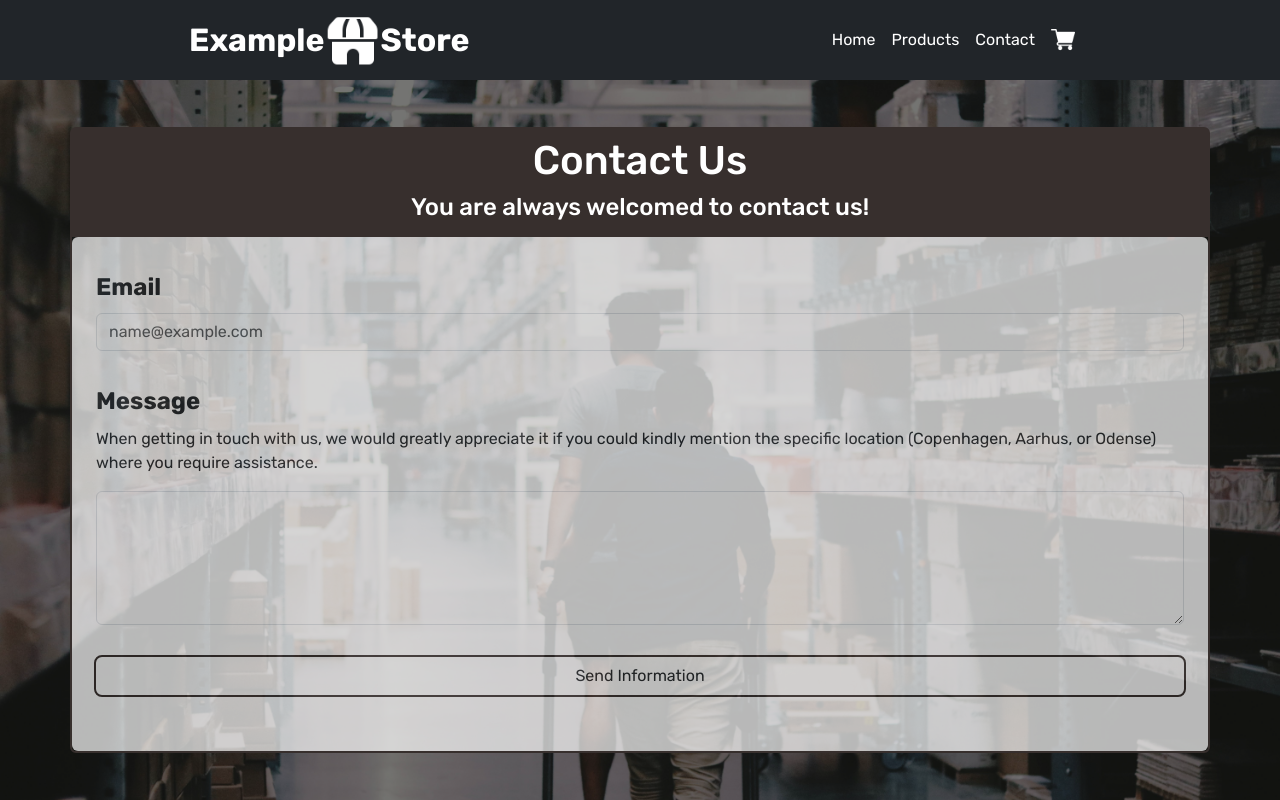
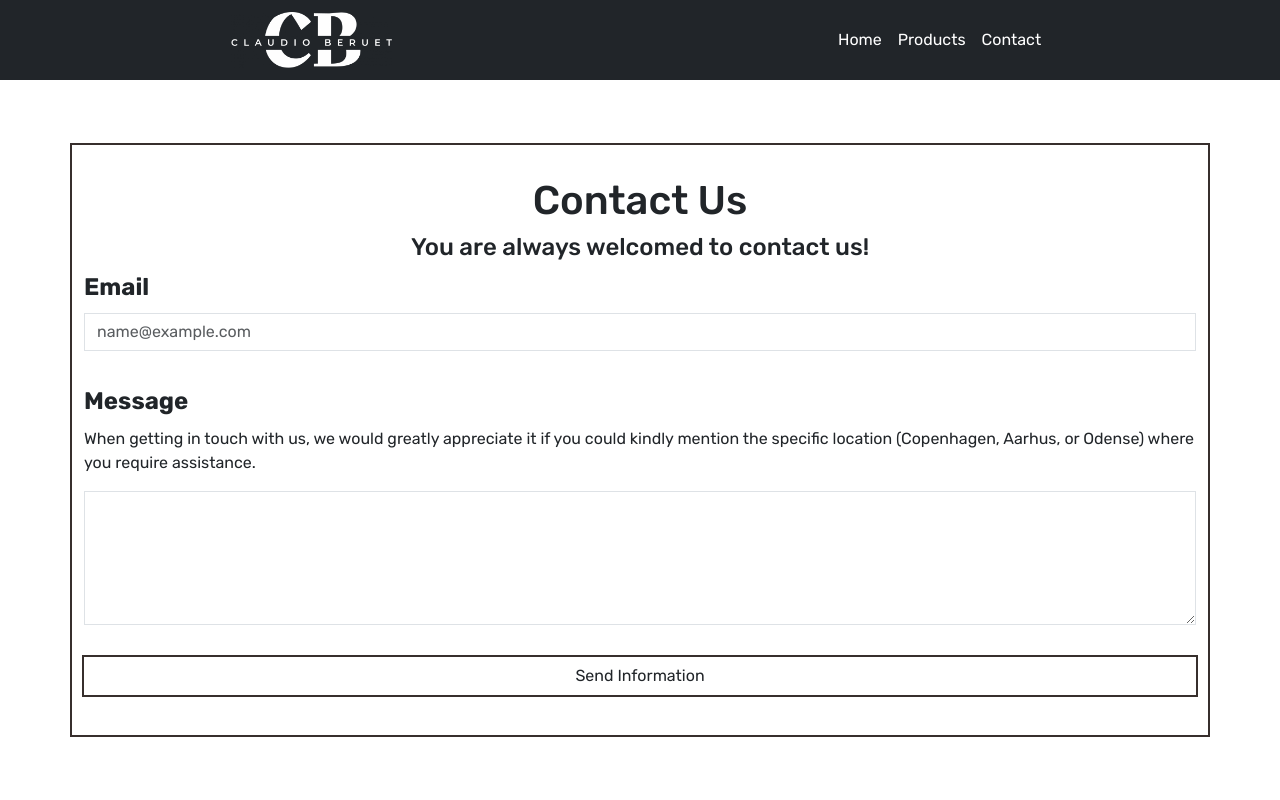
Before and after one commit to MarcoBMor/MyStoreWithAngular, an Angular app: page /contact in a window 1280 px wide. Built offline with nearby package versions, Linux system fonts and the light colour scheme.

Commit message:
Revert "Logo and cotacto improves - Cart"
This reverts commit 6c6fcd48ba48cc9c0778d6d0a3fed12bfe3ac022.

```diff
--- a/src/app/app.component.css
+++ b/src/app/app.component.css
@@ -17,43 +17,3 @@ nav{
 .nav-link{
     font-size: 1rem;
 }
-
-.textoLogo{
-    text-align: center;
-    font-size: 2rem;
-    font-weight: bold;
-}
-
-#cart{
-    height: 3vh;
-}
-
-.cart-wrapper {
-    position: relative;
-    width: 3rem;
-}
-
-.cart-container {
-    position: absolute;
-    top: 0;
-    left: 0;
-    transition: left 0.3s ease;
-}
-
-.cart-wrapper:hover .cart-container  {
-    left: 25px;
-}
-
-.cart-wrapper:hover .cart-counter  {
-    left: 25px;
-    opacity: 1;
-}
-
-.cart-counter{
-    color: white;
-    font-size: 1rem;
-    text-align: center;
-    font-weight: bold;
-    opacity: 0;
-    transition: opacity 0.3s ease;
-}
--- a/src/app/app.component.html
+++ b/src/app/app.component.html
@@ -1,13 +1,7 @@
 <nav class="navbar navbar-expand-lg" data-bs-theme="dark" [ngClass]="{'transparent-nav': transparentNav, 'bg-dark': !transparentNav, 'scrolled fixed-top': scrolled}">
   <div class="container-fluid justify-content-around">
     <div>
-      <a class="navbar-brand mx-auto" routerLink="" [ngClass]="{active: menuOption == 'home'}" (click)="onOption('home')">
-        <div class="d-flex justify-content-center align-items-center">
-          <span class="textoLogo">Example</span>
-          <img id="logo" src="../assets/images/logo.png" alt="logo">
-          <span class="textoLogo">Store</span>
-        </div>
-      </a>
+      <a class="navbar-brand mx-auto" routerLink="" [ngClass]="{active: menuOption == 'home'}" (click)="onOption('home')"><img id="logo" src="../assets/images/logo.png" alt=""></a>
       <button class="navbar-toggler" type="button" data-bs-toggle="collapse" data-bs-target="#navbarNav" aria-controls="navbarNav" aria-expanded="false" aria-label="Toggle navigation">
         <span class="navbar-toggler-icon"></span>
       </button>
@@ -24,14 +18,6 @@
           <li class="nav-item">
             <a class="nav-link" routerLink="contact" [ngClass]="{active: menuOption == 'contact'}" (click)="onOption('contacto')">Contact</a>
           </li>
-          <li class="nav-item cart-wrapper">
-            <div class="h-100 d-flex justify-content-center align-items-center">
-              <span class="cart-counter">2</span>
-            </div>
-            <a class="nav-link cart-container" routerLink="cart" [ngClass]="{active: menuOption == 'cart'}" (click)="onOption('cart')">
-              <img src="../assets/images/cart.png" alt="cart" id="cart">
-            </a>
-          </li>
         </ul>
       </div>
     </div>
--- a/src/app/views/contact/contact.component.css
+++ b/src/app/views/contact/contact.component.css
@@ -1,24 +1,14 @@
 
 section{
     height: 90vh;
-    background-image: url('../../../assets/images/home-image.jpg');
-    background-size: cover;
-    padding: 0 !important;
-}
-
-.overlay {
-    background-color: rgba(0, 0, 0, 0.5);
-    height: 100%;
-    width: 100%;
-    display: flex;
-    justify-content: center;
-    align-items: center;
 }
 
 .container{
     border: 2px solid rgb(55, 47, 45);
-    border-radius: 0.375rem;
-    padding: 0;
+}
+
+h1{
+    margin-top: 2rem;
 }
 
 p{
@@ -34,16 +24,8 @@ span{
     font-size: 1rem;
 }
 
-form{
-    margin: 0rem;
-    padding: 1rem;
-    background-color: white;
-    opacity: 0.7;
-    border-radius: 0.375rem;
-}
-
 .form-control{
-    border-radius: 0.375rem;
+    border-radius: 0;
 }
 
 .form-control.is-invalid:focus{
@@ -58,7 +40,7 @@ form{
 
 .btn-personalized{
     outline: 2px solid rgb(55, 47, 45);
-    border-radius: 0.375rem;
+    border-radius: 0;
     width: 100%;
 }
 
@@ -66,8 +48,3 @@ form{
     background-color:rgb(55, 47, 45);
     color: white;
 }
-
-.cabecera{
-    background-color:  rgb(55, 47, 45);
-    color: white;
-}
--- a/src/app/views/contact/contact.component.html
+++ b/src/app/views/contact/contact.component.html
@@ -1,12 +1,7 @@
 <section class="d-flex justify-content-center align-items-center">
-    <div class="overlay">
-
-
     <div class="container">
-        <div class="cabecera py-2">
-            <h1 class="text-center">Contact Us</h1>
-            <h4 class="text-center">You are always welcomed to contact us!</h4>
-        </div>
+        <h1 class="text-center">Contact Us</h1>
+        <h4 class="text-center">You are always welcomed to contact us!</h4>
         <form [formGroup]="contactForm" class="row g-3 justify-content-center needs-validation" novalidate (submit)="enviar($event)">
             <div class="mb-3">
                 <label for="exampleFormControlInput1" class="form-label">Email</label>
@@ -44,5 +39,4 @@
             </div>
         </form>
     </div>
-</div>
 </section>
```
Also changed, not shown: src/assets/images/cart.png (deleted), src/assets/images/logo.png.
